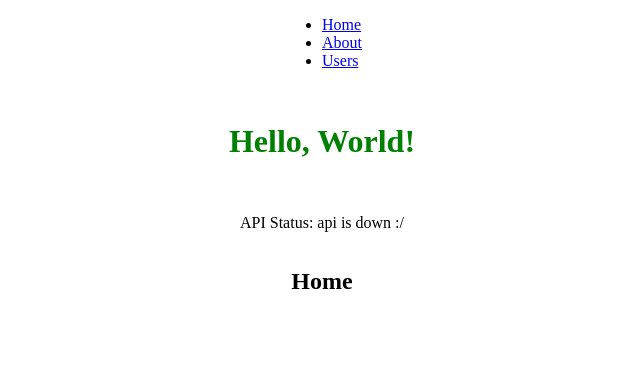
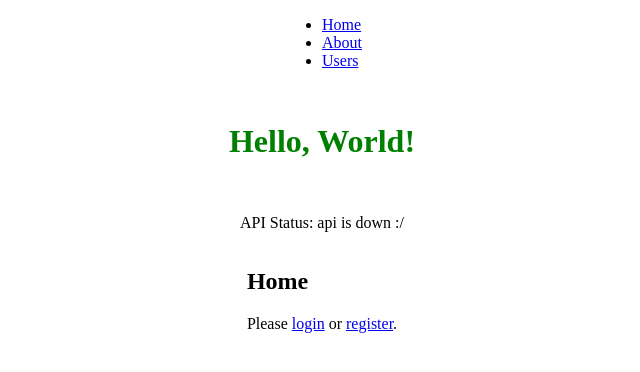
Before and after one commit to UnrealCoderz/GraceShopper, a React (Create React App) app: page / in a window 1280 px wide. Shown: the top 372 px of the page, without its empty margins (318-958 px from the left). Built offline with nearby package versions, Linux system fonts and the light colour scheme; no server answers.

Commit message:
App.js stuff for login and register

```diff
--- a/src/components/App.js
+++ b/src/components/App.js
@@ -7,22 +7,23 @@ import {
 } from "react-router-dom";
 import { getAPIHealth } from '../axios-services';
 import '../style/App.css';
+import Login from './users/Login';
+import Register from './users/Register';
+import Logout from './users/Logout';
 
 export default function App() {
   const [APIHealth, setAPIHealth] = useState('');
+  const [isLoggedIn, setIsLoggedIn] = useState(false);
+  const [email, setEmail] = useState('');
+
   useEffect(() => {
-    // follow this pattern inside your useEffect calls:
-    // first, create an async function that will wrap your axios service adapter
-    // invoke the adapter, await the response, and set the data
     const getAPIStatus = async () => {
       const { healthy } = await getAPIHealth();
       setAPIHealth(healthy ? 'api is up! :D' : 'api is down :/');
     };
-
-    // second, after you've defined your getter above
-    // invoke it immediately after its declaration, inside the useEffect callback
     getAPIStatus();
   }, []);
+
   return (
     <Router>
       <div className="app-container">
@@ -42,8 +43,6 @@ export default function App() {
         <h1>Hello, World!</h1>
         <p>API Status: {APIHealth}</p>
 
-        {/* A <Switch> looks through its children <Route>s and
-            renders the first one that matches the current URL. */}
         <Switch>
           <Route path="/about">
             <About />
@@ -51,8 +50,17 @@ export default function App() {
           <Route path="/users">
             <Users />
           </Route>
+          <Route path="/login">
+            <Login setIsLoggedIn={setIsLoggedIn} setEmail={setEmail} />
+          </Route>
+          <Route path="/register">
+            <Register setIsLoggedIn={setIsLoggedIn} setEmail={setEmail} />
+          </Route>
+          <Route path="/logout">
+            <Logout setIsLoggedIn={setIsLoggedIn} />
+          </Route>
           <Route path="/">
-            <Home />
+            <Home isLoggedIn={isLoggedIn} email={email}/>
           </Route>
         </Switch>
       </div>
@@ -60,8 +68,17 @@ export default function App() {
   );
 }
 
-function Home() {
-  return <h2>Home</h2>;
+function Home({ isLoggedIn, email }) {
+  return (
+    <div>
+      <h2>Home</h2>
+      {isLoggedIn ? (
+        <div>Welcome, {email}!</div>
+      ) : (
+        <div>Please <Link to="/users/login">login</Link> or <Link to="/users/register">register</Link>.</div>
+      )}
+    </div>
+  );
 }
 
 function About() {
```
